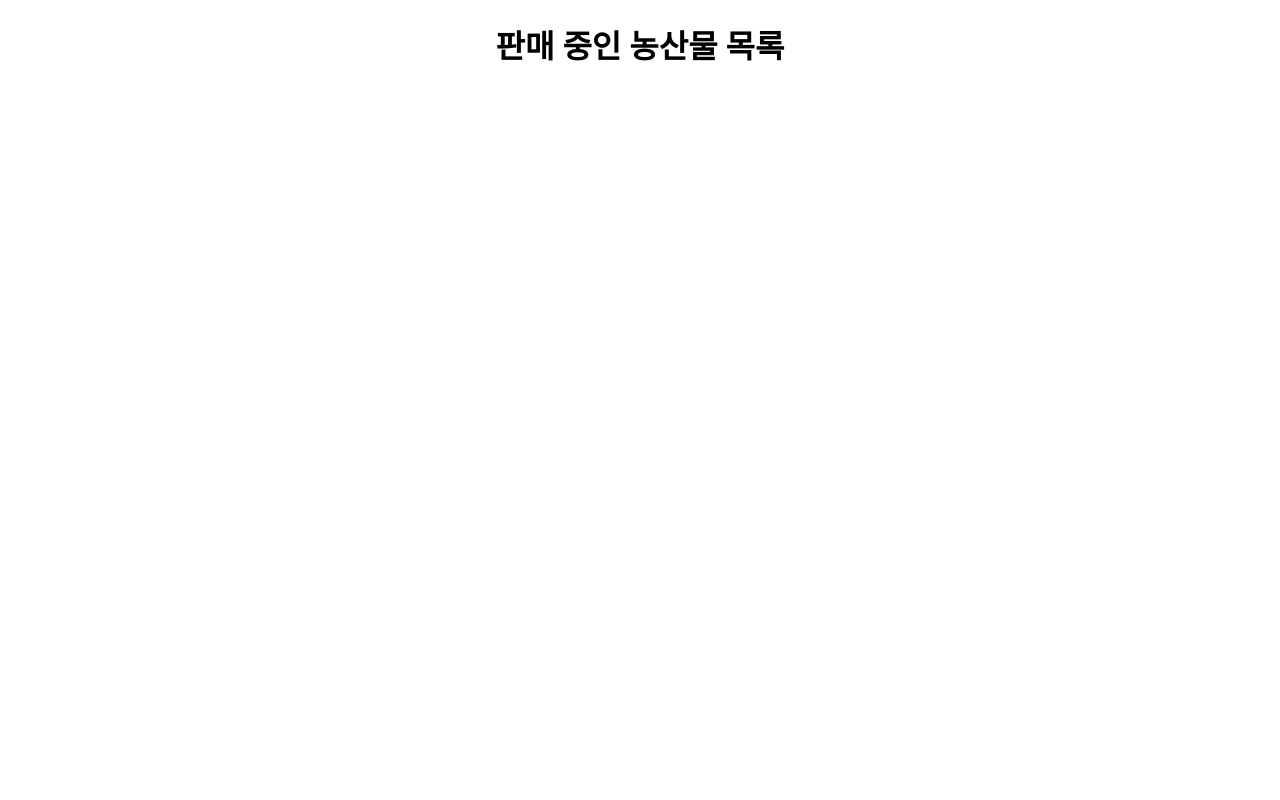
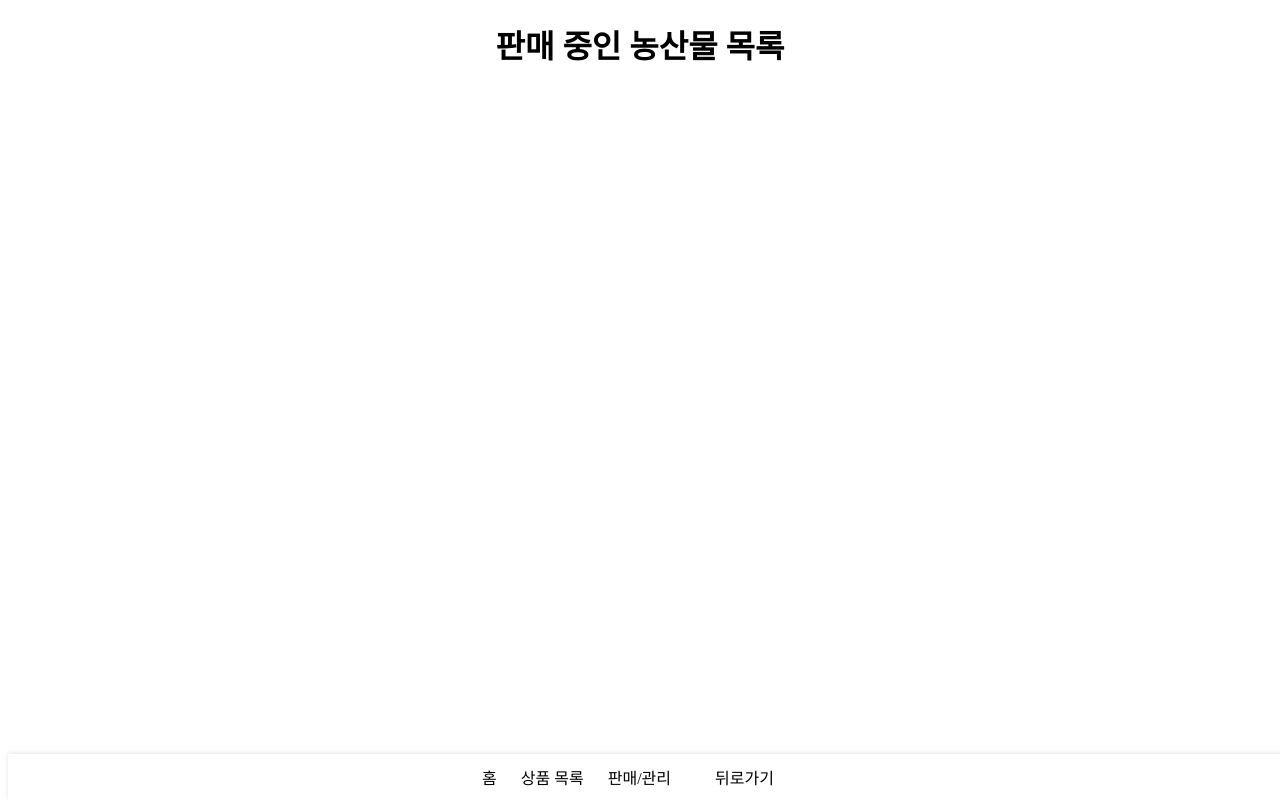
Before and after one commit to bohyeon123/space-bar, a plain HTML site: page space-bar-main/space-bar-main/a.HTML in a window 1280 px wide. Drawn offline with Linux system fonts and the light colour scheme; a web font is replaced by a local one.

Commit message:
디자인 하십쇼

```diff
--- a/space-bar-main/space-bar-main/a.HTML
+++ b/space-bar-main/space-bar-main/a.HTML
@@ -51,5 +51,18 @@
             displayPosts();
         };
     </script>
+    <!-- 하단에 뒤로가기 버튼 -->
+    <footer>
+        <nav>
+            <ul>
+                <li><a href="welcome.HTML">홈</a></li>
+                <li><a href="a.HTML">상품 목록</a></li>
+                <li><a href="b.html">판매/관리</a></li>
+                <li><button id="backButton">뒤로가기</button></li>
+            </ul>
+        </nav>
+    </footer>
+    <script src="navbar.js"></script>
+
 </body>
 </html>
--- a/space-bar-main/space-bar-main/style.css
+++ b/space-bar-main/space-bar-main/style.css
@@ -84,24 +84,48 @@ p {
     min-width: 10px;
     box-shadow: 0px 0px 3px 0px gray;
 }
-nav ul {
+/* 푸터를 하단에 고정하는 스타일 */
+/* 푸터를 하단에 고정하는 스타일 */
+footer {
+    position: fixed;
+    bottom: 0;
+    width: 100%;
+    background-color: #ffffff;
+    text-align: center;
+    padding: 1px 0;
+    box-shadow: 0 -1px 5px rgba(0, 0, 0, 0.1);
+}
+
+footer ul {
     list-style-type: none;
+    margin: 0;
     padding: 0;
 }
 
-nav ul li {
+footer ul li {
     display: inline;
     margin-right: 20px;
 }
 
+footer a {
+    text-decoration: none;
+    color: #000;
+    font-size: 16px;
+}
+
+footer a:hover {
+    text-decoration: underline;
+}
+
 #backButton {
-    background-color: #4CAF50; /* 녹색 */
-    color: white;
+    background-color: #ffffff; /* 녹색 */
+    color: rgb(0, 0, 0);
     border: none;
     padding: 10px 20px;
+    font-size: 16px;
     cursor: pointer;
 }
 
 #backButton:hover {
-    background-color: #45a049; /* 버튼에 마우스를 올리면 색상 변경 */
+    background-color: #b8b8b8; /* 버튼에 마우스를 올리면 색상 변경 */
 }
```
Also changed, not shown: space-bar-main/space-bar-main/b.HTML (+13 -0 lines), space-bar-main/space-bar-main/ba.HTML (+12 -0 lines), space-bar-main/space-bar-main/bb.HTML (+12 -0 lines), space-bar-main/space-bar-main/edit-post.html (+12 -0 lines), space-bar-main/space-bar-main/purchase.html (+13 -1 lines), space-bar-main/space-bar-main/welcome.HTML (+12 -0 lines).
